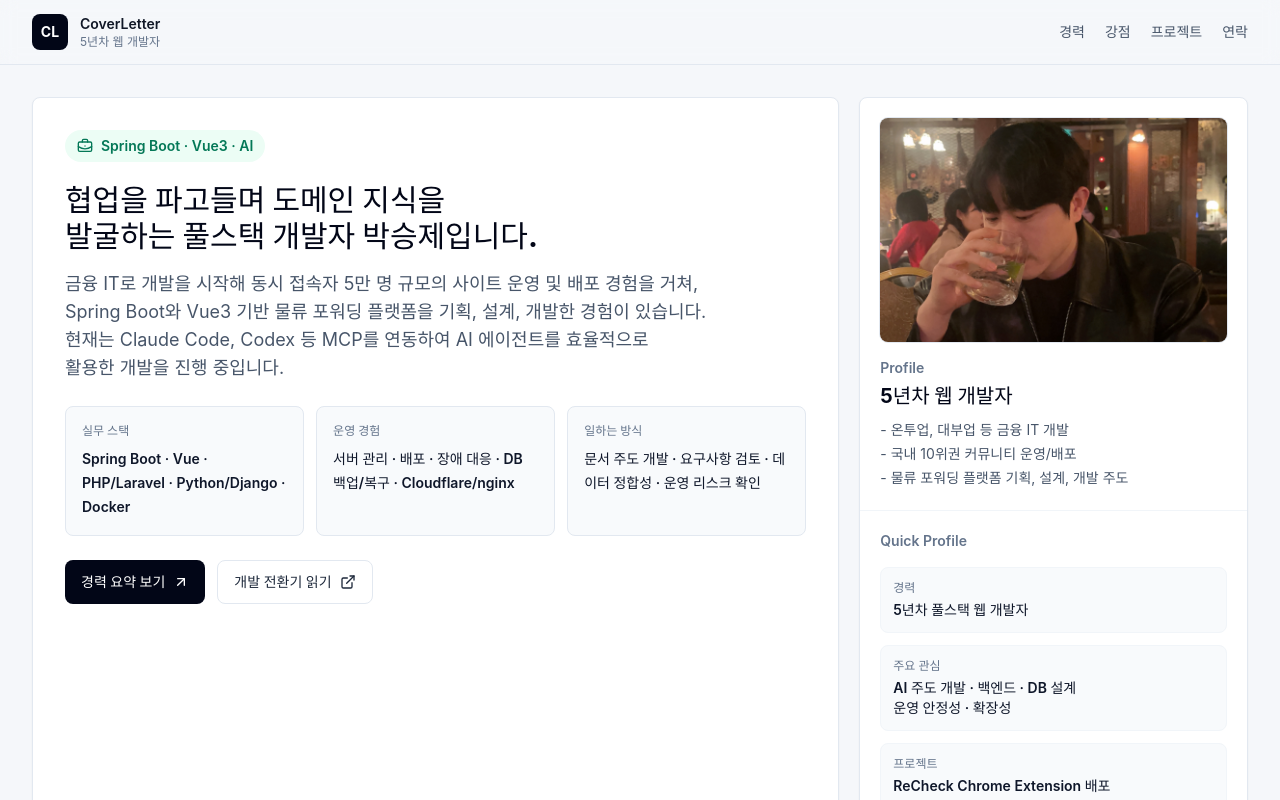
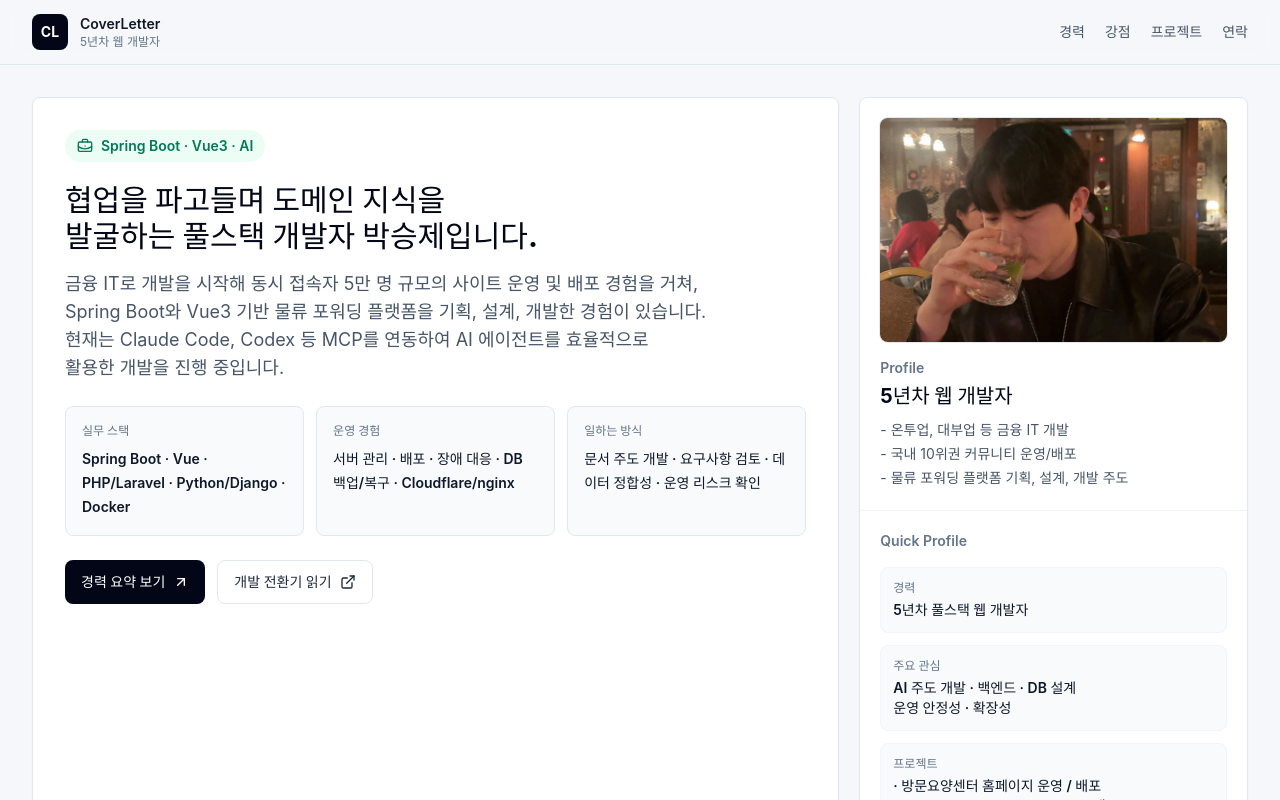
Before and after one commit to Parkseungje/coverLetter, a Vue app: page / in a window 1280 px wide. Shown: the top 800 px of the page. Built offline with nearby package versions, Linux system fonts and the light colour scheme.

Commit message:
퀵프로필 한줄추가

```diff
--- a/src/App.vue
+++ b/src/App.vue
@@ -30,7 +30,7 @@ type IconCard = {
 const profileItems = [
   { label: '경력', value: '5년차 풀스택 웹 개발자' },
   { label: '주요 관심', value: ['AI 주도 개발 · 백엔드 · DB 설계', '운영 안정성 · 확장성'] },
-  { label: '프로젝트', value: 'ReCheck Chrome Extension 배포' },
+  { label: '프로젝트', value: ['· 방문요양센터 홈페이지 운영 / 배포', '· ReCheck Chrome Extension 배포'] },
 ];
 
 const summaryHighlights = [
```
